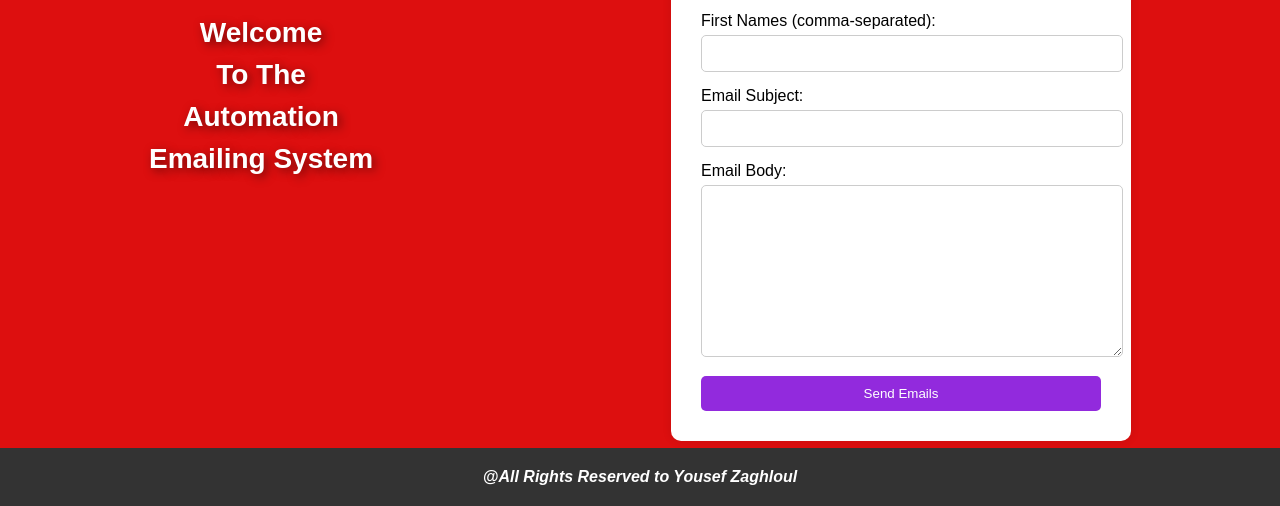
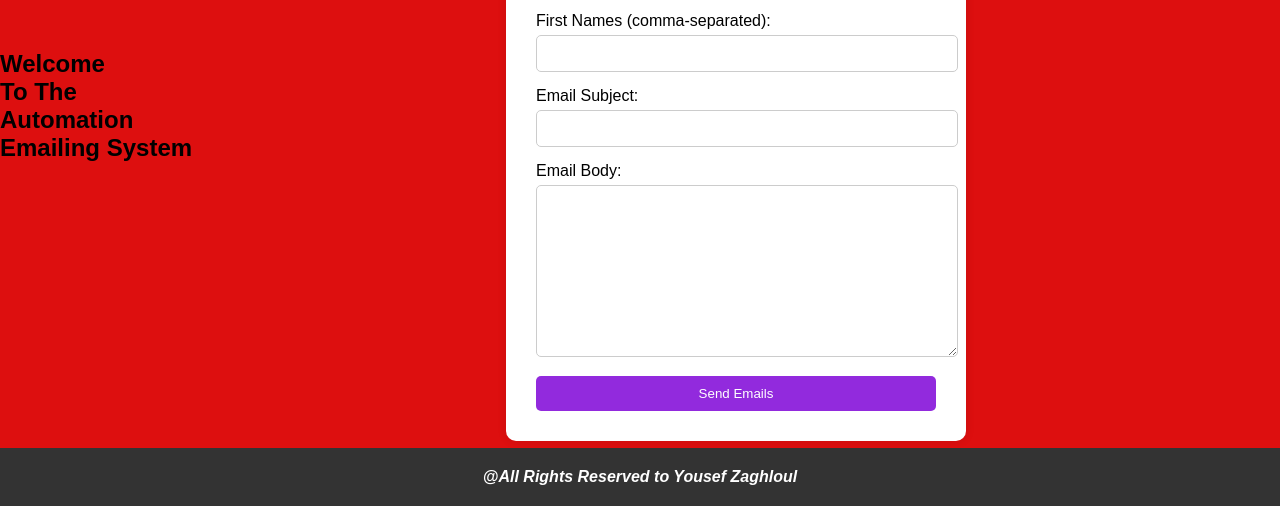
Before and after one commit to Yousef9Amr/Email-Sender, a website: page public/index.html in a window 1280 px wide. Shown: the part 294-800 px from the top of the page. Drawn offline with Linux system fonts and the light colour scheme.

Commit message:
removing floating effect, shadow, and animation to the heading and container

```diff
--- a/public/style.css
+++ b/public/style.css
@@ -9,30 +9,7 @@ body {
     height: 100vh;
 }
 
-/* Style for the heading with shadow and floating effect */
-.heading {
-    font-size: 28px;
-    color: white;
-    margin: 0 auto 20px;      /* Center the heading and add margin at the bottom */
-    text-align: center;       /* Center the text inside the heading */
-    opacity: 0;
-    transform: translateX(-100px); /* Start from the left */
-    transition: all 0.5s ease;     /* Smooth transition */
-    line-height: 1.5;         /* Adjust line spacing */
-    text-shadow: 3px 3px 10px rgba(0, 0, 0, 0.5); /* Shadow for floating effect */
-}
 
-/* Add floating animation */
-.heading.show {
-    opacity: 1;
-    transform: translateX(0);  /* Move to its final position */
-}
-
-/* Hover effect for more floating appearance */
-.heading:hover {
-    transform: translateY(-10px); /* Slight floating effect upwards */
-    text-shadow: 5px 5px 15px rgba(0, 0, 0, 0.7); /* Increase shadow on hover */
-}
 
 /* Initial state for the smooth appearance effect on page load */
 /* Initial state for the smooth appearance effect on page load */
```
